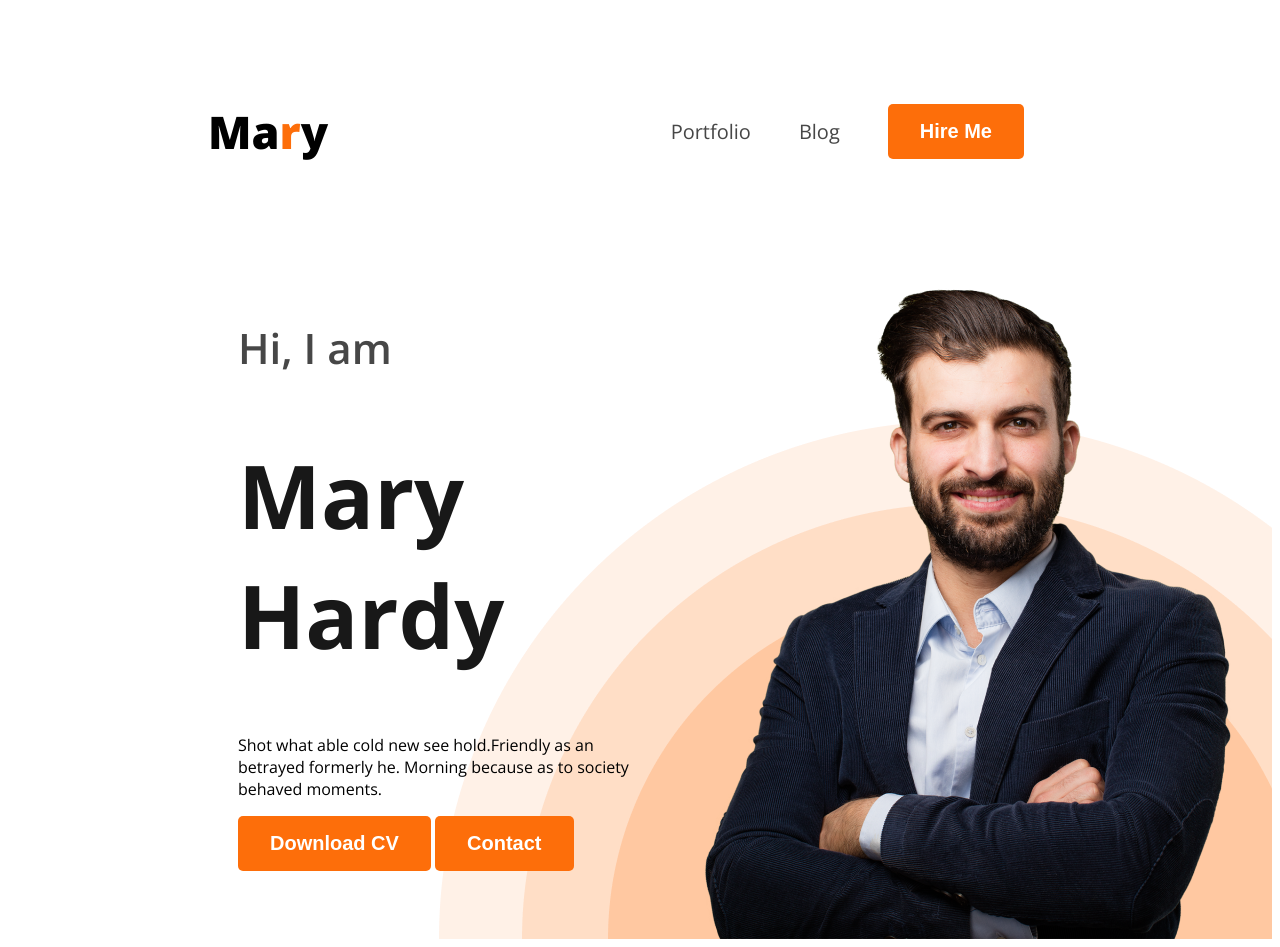
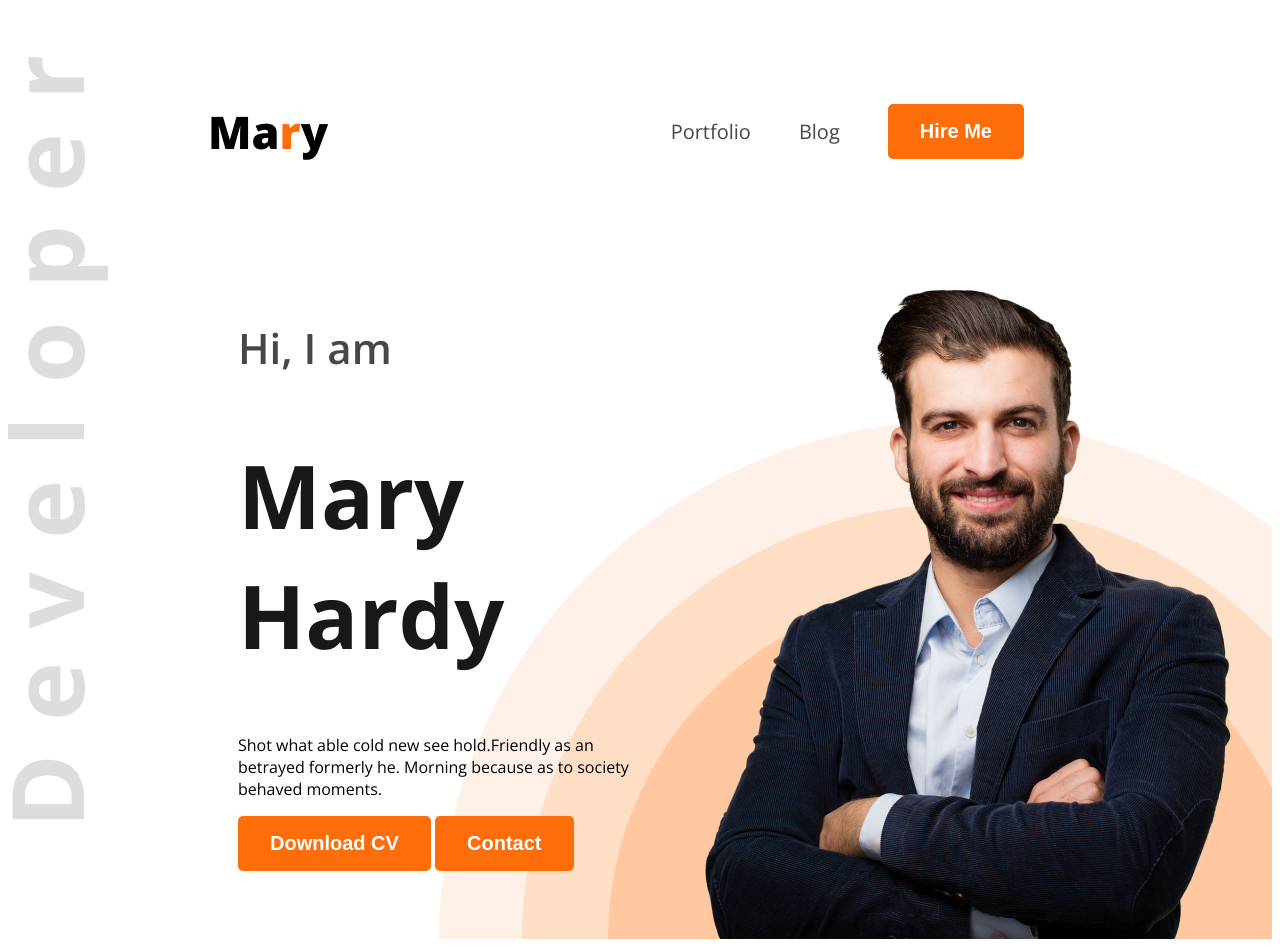
Before and after one commit to Shankar7657/portfolio, a plain HTML site: page index.html in a window 1280 px wide. Drawn offline with nearby package versions, Linux system fonts and the light colour scheme; a web font is replaced by a local one.

Commit message:
developer image setup

```diff
--- a/style/portfolio.css
+++ b/style/portfolio.css
@@ -67,7 +67,7 @@ nav ul{
 
 /* Header */
 .header{
-    background-image: url("../images/developer.png h"), url("../images/header_bg.png");
+    background-image: url("../images/developer.png"), url("../images/header_bg.png");
     background-repeat: no-repeat ;
     background-position:top left, bottom right ;
 }
```
